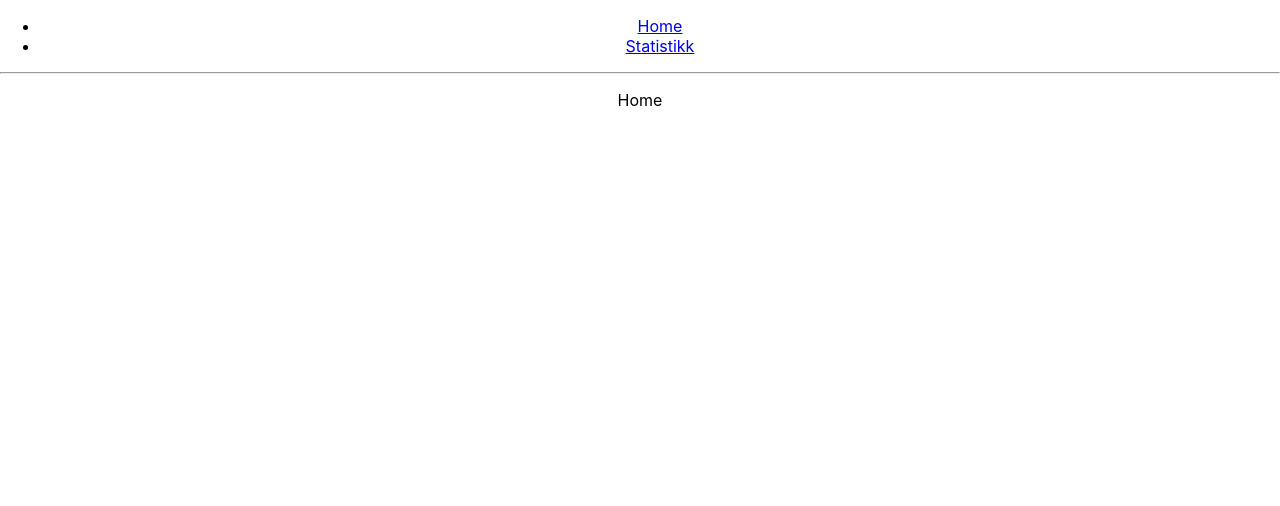
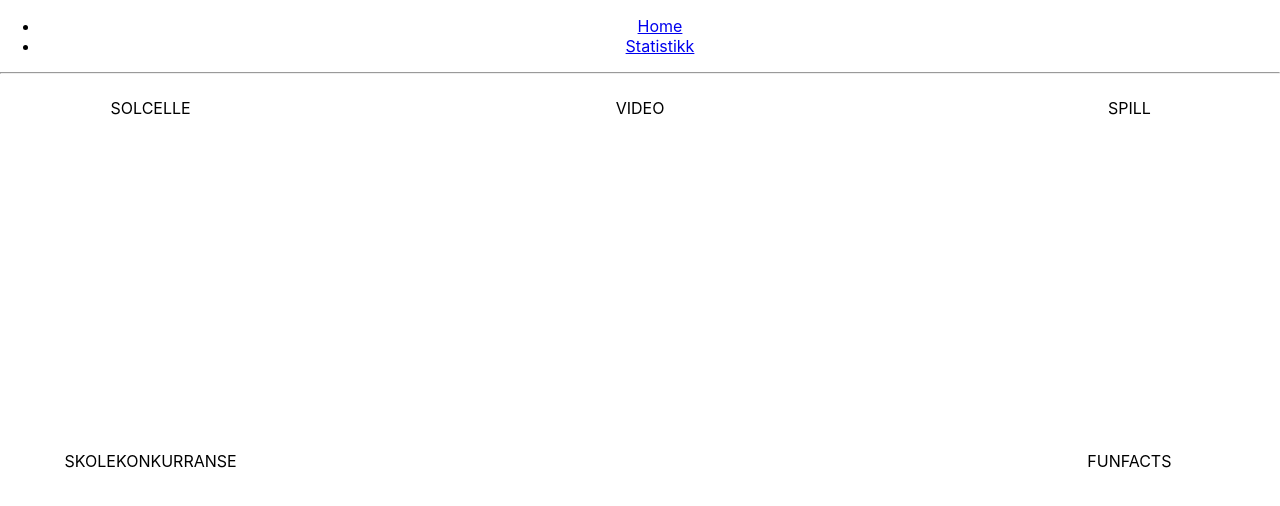
Before and after one commit to BG4-22/GREENK, a React (Vite) app: page / in a window 1280 px wide. Shown: the top 506 px of the page. Built offline with nearby package versions, Linux system fonts and the light colour scheme.

Commit message:
feat(#8): Grid med hvite bokser

```diff
--- a/src/pages/home/Home.tsx
+++ b/src/pages/home/Home.tsx
@@ -2,11 +2,33 @@ import { Text } from '@chakra-ui/react';
 import React from 'react';
 
 export interface HomePropsI {}
+import { Grid, GridItem } from '@chakra-ui/react'
 
 const Home: React.FC<HomePropsI> = (props: HomePropsI) => {
     return (
         <>
-            <Text>Home</Text>
+            <Grid
+                h='85vh'
+                templateRows='repeat(2, 1fr)'
+                templateColumns='repeat(4, 1fr)'
+                gap={25}
+            >
+                <GridItem rowSpan={1} colSpan={1} bg='rgba(255,255,255,0.2)'>
+                    <Text>SOLCELLE</Text>
+                </GridItem>
+                <GridItem rowSpan={2} colSpan={2} bg='rgba(255,255,255,0.8)'>
+                    <Text>VIDEO</Text>
+                </GridItem>
+                <GridItem rowSpan={1} colSpan={1} bg='rgba(255,255,255,0.2)'>
+                    <Text>SPILL</Text>
+                </GridItem>
+                <GridItem rowSpan={1} colSpan={1} bg='rgba(255,255,255,0.2)'>
+                    <Text>SKOLEKONKURRANSE</Text>
+                </GridItem>
+                <GridItem rowSpan={1} colSpan={1} bg='rgba(255,255,255,0.2)'>
+                    <Text>FUNFACTS</Text>
+                </GridItem>
+            </Grid>
         </>
     );
 };
```
